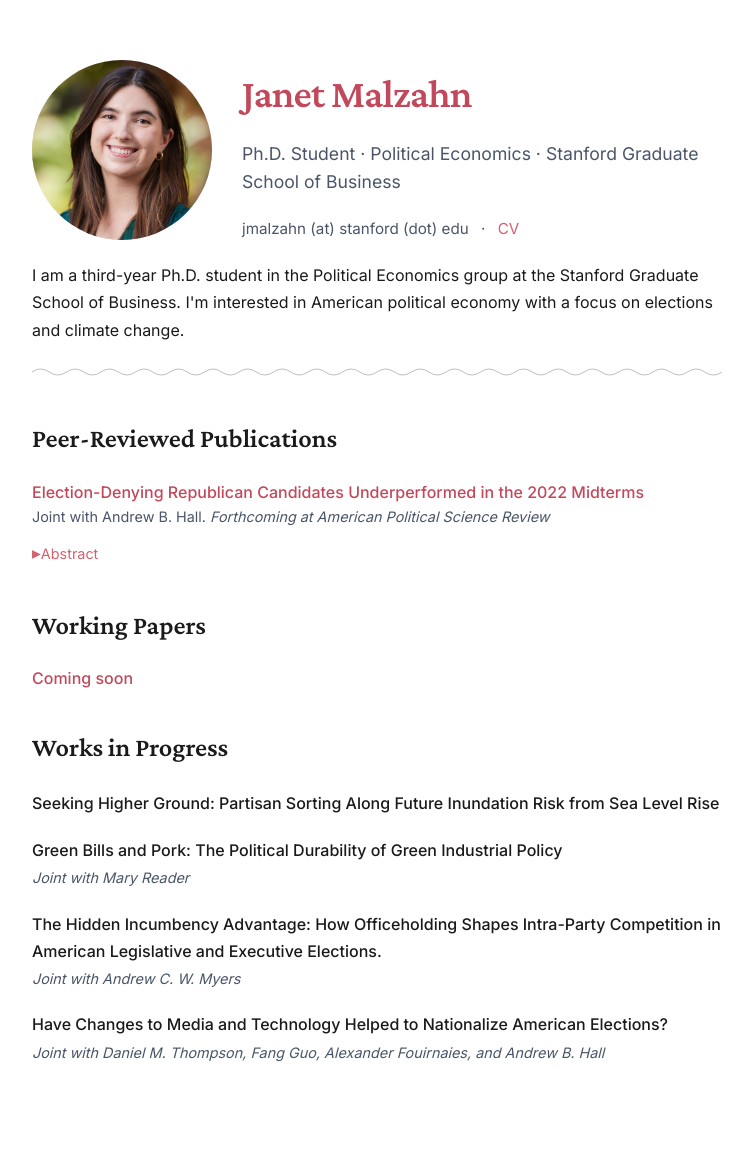
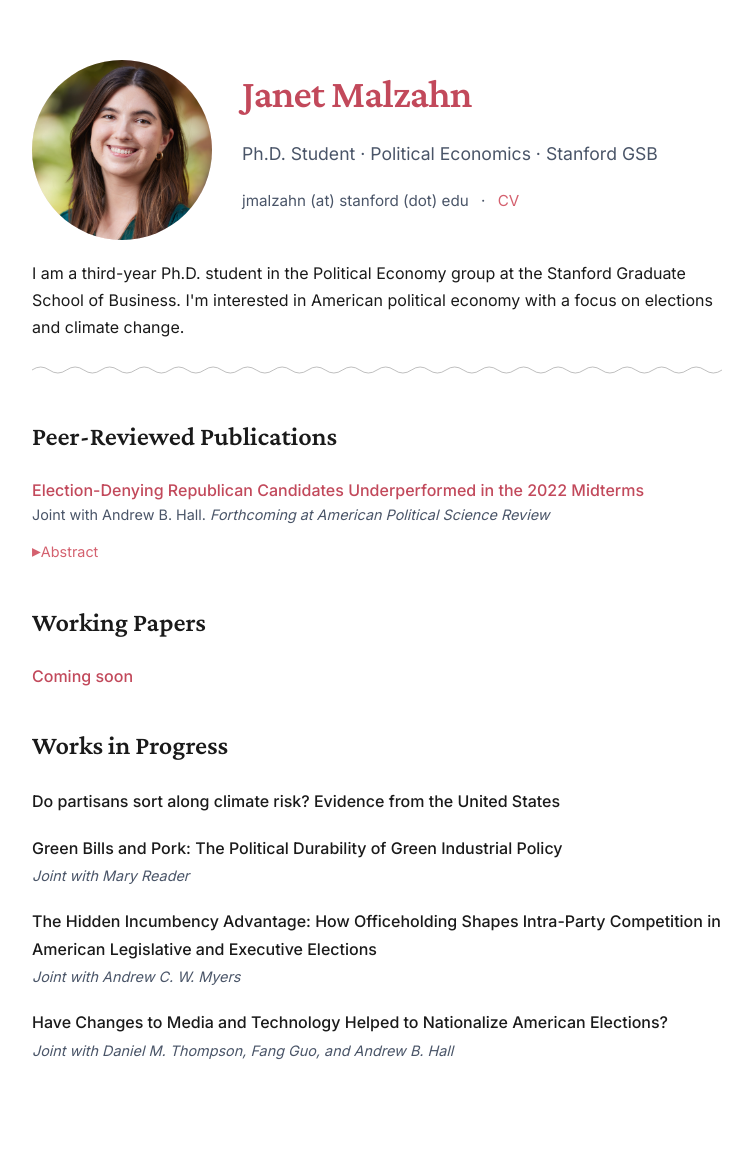
Before and after one commit to janetmalzahn/janetmalzahn.github.io, a Jekyll site: the page index.html, which Jekyll copies as it is, in a window 1280 px wide. Shown: the whole page, without its empty margins (263-1016 px from the left). Built offline with Jekyll 4.4.1, drawn with Linux system fonts in a browser that asks for light colours.

Commit message:
updated school name and climate sorting paper title

```diff
--- a/index.html
+++ b/index.html
@@ -288,7 +288,7 @@
                 <div class="header-text">
                     <h1>Janet Malzahn</h1>
                     <div class="subtitle">
-                        Ph.D. Student · Political Economics · Stanford Graduate School of Business
+                        Ph.D. Student · Political Economics · Stanford GSB
                     </div>
                     <div class="contact-info">
                         jmalzahn (at) stanford (dot) edu
@@ -301,7 +301,7 @@
                 </div>
             </div>
             <div class="intro">
-                I am a third-year Ph.D. student in the Political Economics group at the Stanford Graduate School of Business. I'm interested in American political economy with a focus on elections and climate change.
+                I am a third-year Ph.D. student in the Political Economy group at the Stanford Graduate School of Business. I'm interested in American political economy with a focus on elections and climate change.
             </div>
         </header>
 
@@ -345,7 +345,7 @@
             <h2>Works in Progress</h2>
 
             <div class="project">
-                <div class="project-title">Seeking Higher Ground: Partisan Sorting Along Future Inundation Risk from Sea Level Rise</div>
+                <div class="project-title"> Do partisans sort along climate risk? Evidence from the United States</div>
             </div>
 
             <div class="project">
@@ -354,13 +354,13 @@
             </div>
 
             <div class="project">
-                <div class="project-title">The Hidden Incumbency Advantage: How Officeholding Shapes Intra-Party Competition in American Legislative and Executive Elections.</div>
+                <div class="project-title">The Hidden Incumbency Advantage: How Officeholding Shapes Intra-Party Competition in American Legislative and Executive Elections</div>
                 <div class="project-meta">Joint with Andrew C. W. Myers</div>
             </div>
 
             <div class="project">
                 <div class="project-title">Have Changes to Media and Technology Helped to Nationalize American Elections?</div>
-                <div class="project-meta">Joint with Daniel M. Thompson, Fang Guo, Alexander Fouirnaies, and Andrew B. Hall</div>
+                <div class="project-meta">Joint with Daniel M. Thompson, Fang Guo, and Andrew B. Hall</div>
             </div>
 
 
```
